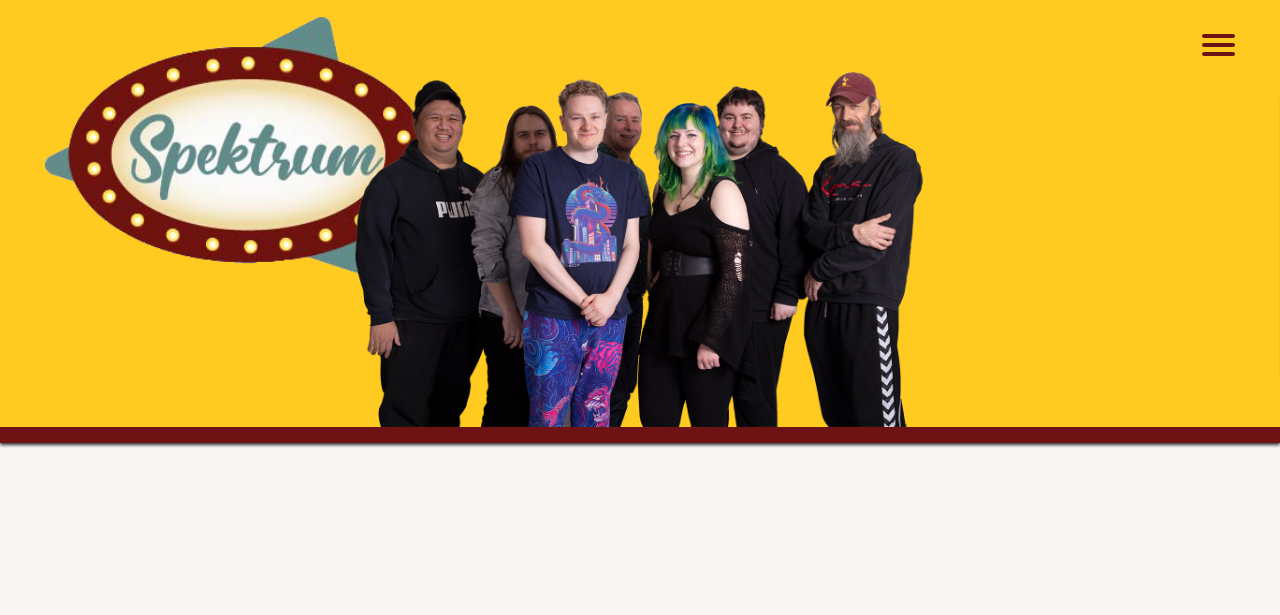
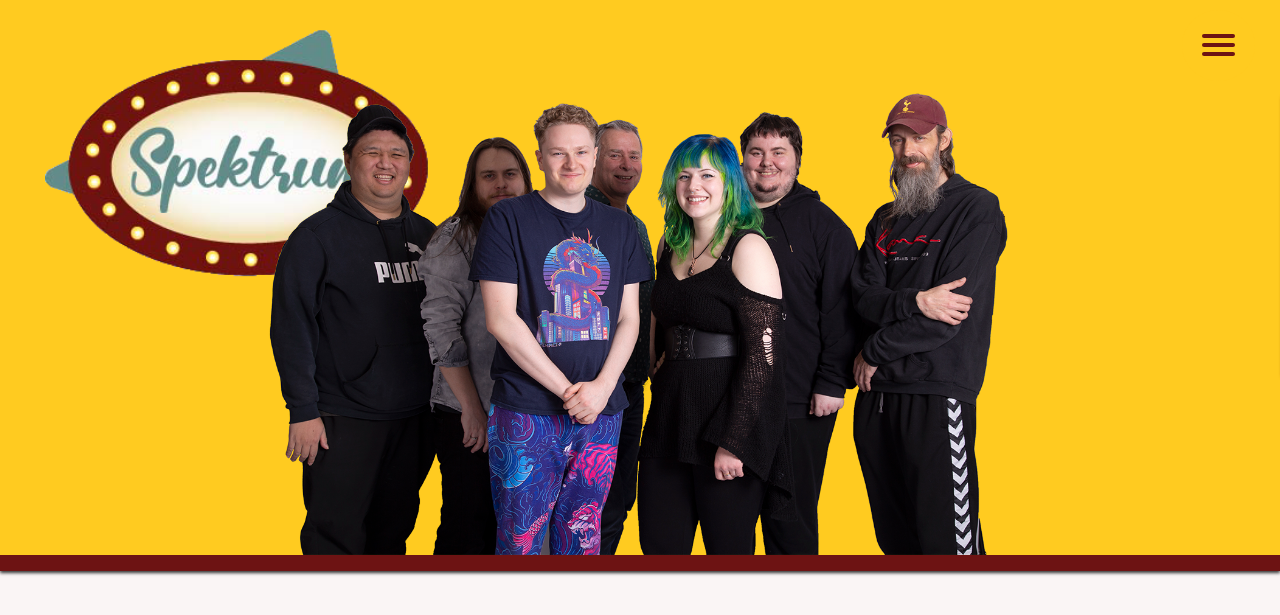
Before and after one commit to center-for-autisme/spektrumband.dk, a PHP site: page /header.php in a window 1280 px wide. Shown: the top 615 px of the page. Run offline with PHP 8.4, Linux system fonts and the light colour scheme; data that the repository does not hold is empty.

Commit message:
adjusted header

```diff
--- a/stylesheets/layout/_header.scss
+++ b/stylesheets/layout/_header.scss
@@ -14,6 +14,7 @@ header {
     background-size: 30% auto;
     border-bottom: $text-color 1rem solid;
     box-shadow: 0rem 0.1rem 0.2rem $very-dark-grey;
+
 
     /* Navigation */
 
@@ -58,12 +59,19 @@ header {
 
     .resp-image {
         text-align: center;
+        overflow: hidden;
     }
 
     .resp-image img {
         display: block;
-        width: 50%;
+        width: 80%;
         max-width: 1368px;
-        margin: auto;
+        margin-bottom: -15%;
+        margin-left: 1rem;
+
+        @include respond-to('small') {
+            width: 65%;
+            margin: auto;
+        }
     }
 }
--- a/stylesheets/main.css
+++ b/stylesheets/main.css
@@ -716,12 +716,20 @@ header nav a:hover {
 }
 header .resp-image {
   text-align: center;
+  overflow: hidden;
 }
 header .resp-image img {
   display: block;
-  width: 50%;
+  width: 80%;
   max-width: 1368px;
-  margin: auto;
+  margin-bottom: -15%;
+  margin-left: 1rem;
+}
+@media (min-width: 767px) {
+  header .resp-image img {
+    width: 65%;
+    margin: auto;
+  }
 }
 
 footer {
```
Also changed, not shown: 1 other file.
